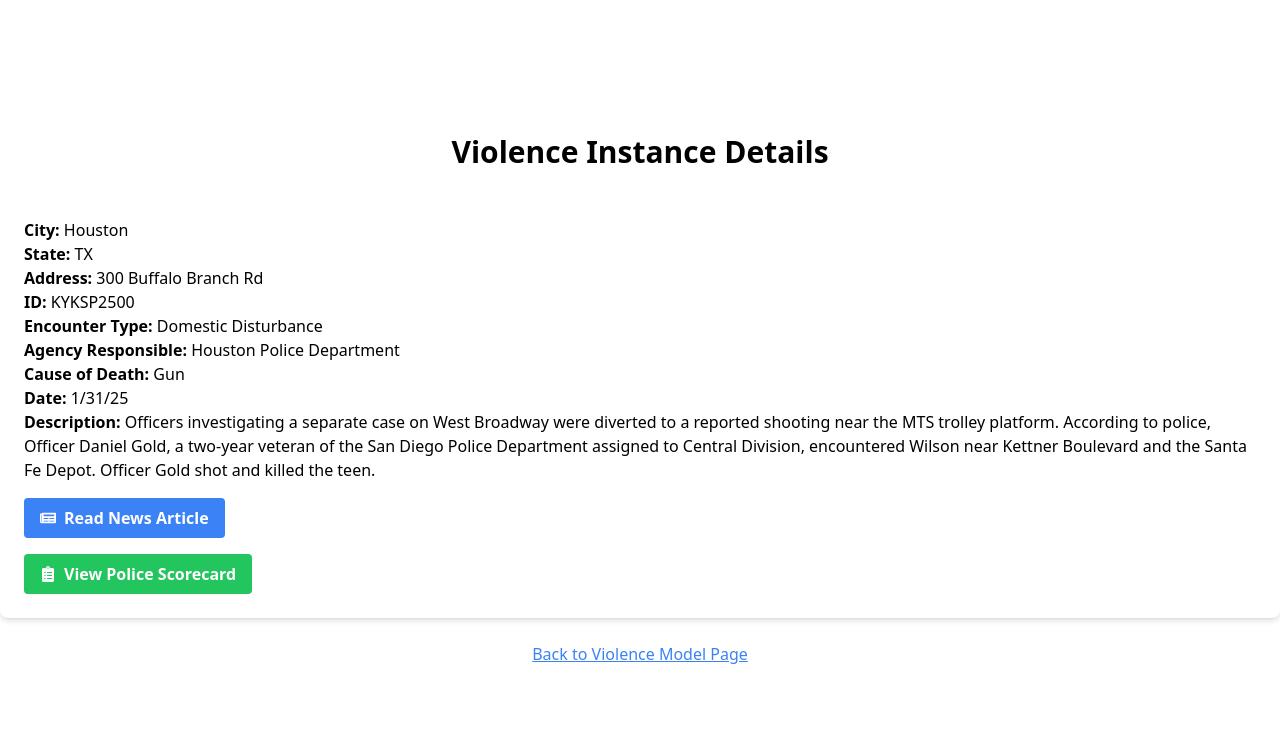
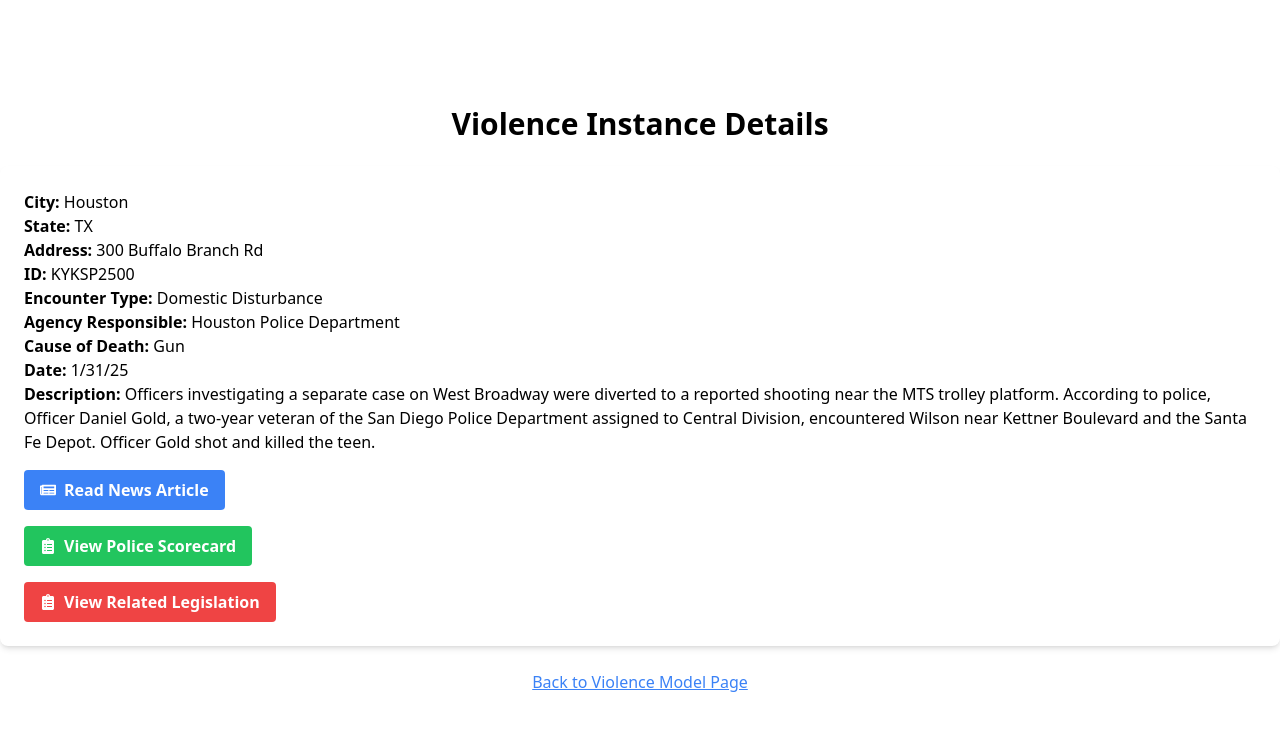
Before and after one commit to gordonworldlee/PoliceIncidents, a Next.js app in the folder justice-watch-frontend/: page /violence/incident1 in a window 1280 px wide. Shown: the top 730 px of the page. Built offline with nearby package versions, Linux system fonts and the light colour scheme.

Commit message:
fixing links

```diff
--- a/justice-watch-frontend/app/violence/[violenceId]/page.tsx
+++ b/justice-watch-frontend/app/violence/[violenceId]/page.tsx
@@ -39,6 +39,16 @@ const ScorecardLink = ({ city }: { city: string }) => (
     </button>
   </Link>
 );
+
+const LegiLink = ({ city }: { city: string }) => (
+  <Link href={`/legislation`} passHref>
+    <button className="bg-red-500 hover:bg-red-700 text-white font-bold py-2 px-4 rounded inline-flex items-center mt-2">
+      <FaClipboardList className="mr-2" />
+      <span>View Related Legislation</span>
+    </button>
+  </Link>
+);
+
 
 export default function ViolenceInstancePage({ params }: ViolencePageProps) {
   const { violenceId } = params;
@@ -112,6 +122,9 @@ export default function ViolenceInstancePage({ params }: ViolencePageProps) {
         <div className="mt-2">
           <ScorecardLink city={instance.city} />
         </div>
+        <div className="mt-2">
+          <LegiLink city={instance.city} />
+        </div>
       </div>
       <div className="mt-6">
         <Link className="text-blue-500 hover:text-blue-700 underline" href="/violence">
```
